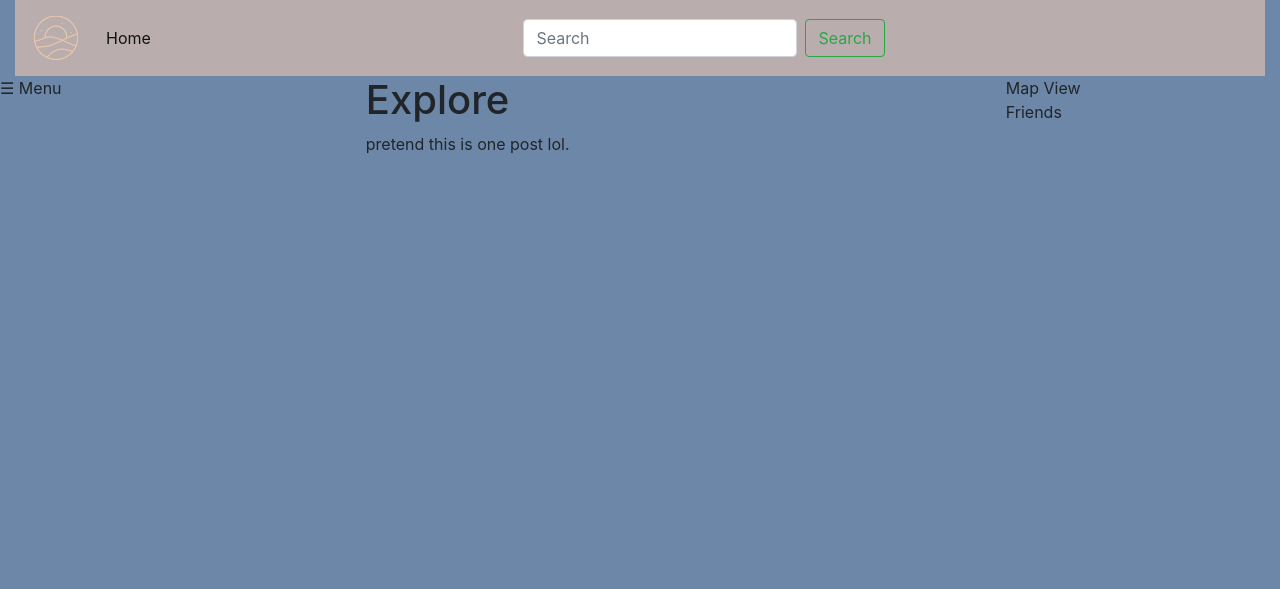
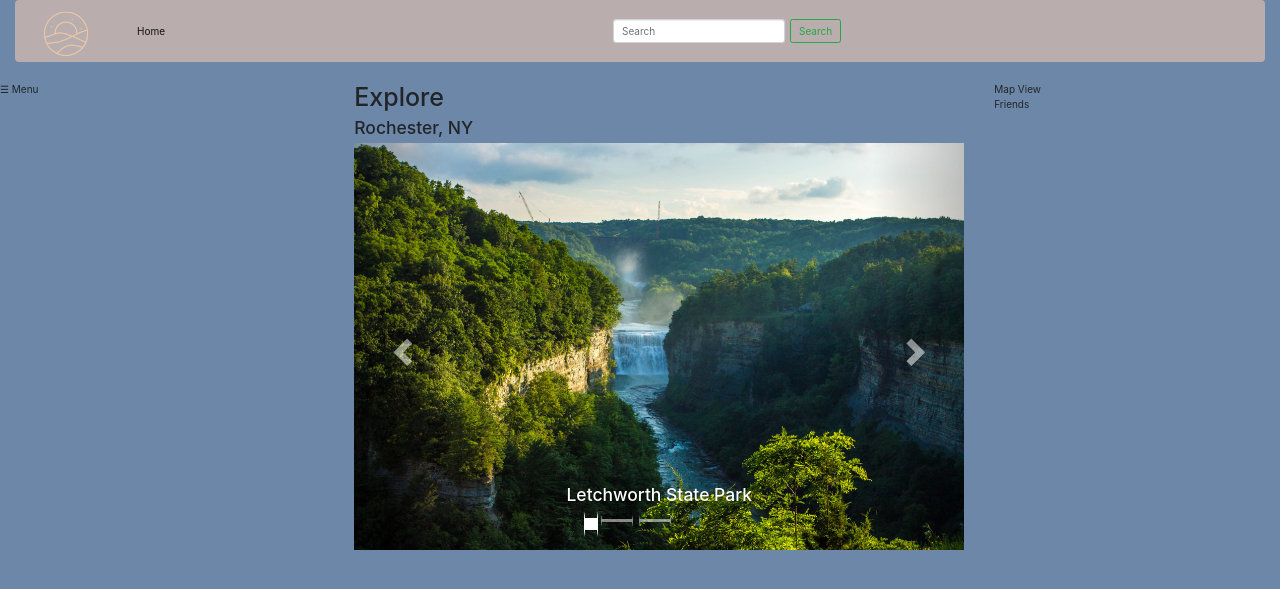
Before and after one commit to Mcheese134/CSC210Project, a Flask app: page / in a window 1280 px wide. Shown: the top 589 px of the page. Run offline with Flask 2, Linux system fonts and the light colour scheme; some libraries are stand-ins or nearby versions.

Commit message:
explore carousel with Roc pictures. Carousel won't move yet...

```diff
--- a/templates/index.html
+++ b/templates/index.html
@@ -6,7 +6,7 @@
 <head>
     <link rel="stylesheet" href="../static/stylesheets/styles.css" media="screen" type="text/css" />
 
-
+    <link rel="stylesheet" href="https://maxcdn.bootstrapcdn.com/bootstrap/3.4.1/css/bootstrap.min.css">
     <link rel="stylesheet" href="https://stackpath.bootstrapcdn.com/bootstrap/4.3.1/css/bootstrap.min.css"
         integrity="sha384-ggOyR0iXCbMQv3Xipma34MD+dH/1fQ784/j6cY/iJTQUOhcWr7x9JvoRxT2MZw1T" crossorigin="anonymous">
 
@@ -18,6 +18,7 @@
     <script src="https://stackpath.bootstrapcdn.com/bootstrap/4.3.1/js/bootstrap.min.js"
         integrity="sha384-JjSmVgyd0p3pXB1rRibZUAYoIIy6OrQ6VrjIEaFf/nJGzIxFDsf4x0xIM+B07jRM"
         crossorigin="anonymous"></script>
+
 
 
 
@@ -64,7 +65,6 @@
         </div> -->
 
         <div class="row">
-
             <span style="font-size: 32;" id="Menu">&#9776; Menu</span>
 
             <div class="col">
@@ -79,8 +79,54 @@
             </div>
             <div class="col-6">
                 <h1>Explore</h1>
-                <p> pretend this is one post lol.</p>
+                <h3>Rochester, NY</h3>
+                <div id="rocCarousel" class="carousel slide" data-ride="carousel">
+                    <!-- Indicators -->
+                    <ol class="carousel-indicators">
+                      <li data-target="#rocCarousel" data-slide-to="0" class="active"></li>
+                      <li data-target="#rocCarousel" data-slide-to="1"></li>
+                      <li data-target="#rocCarousel" data-slide-to="2"></li>
+                    </ol>
+
+                    <!-- Wrapper for slides -->
+                    <div class="carousel-inner">
+                        <div class="item active">
+                            <img src="{{url_for('static', filename='letchworth.jpg')}}" alt="Letchworth State Park">
+                            <div class="carousel-caption">
+                                <h3>Letchworth State Park</h3>
+                              </div>
+                         </div>
+
+                      <div class="item">
+                        <img src="{{url_for('static', filename='turningpoint.jpg')}}" alt="Turning Point Park">
+                        <div class="carousel-caption">
+                            <h3>Turning Point Park</h3>
+                          </div>
+                      </div>
+
+                      <div class="item">
+                        <img src="{{url_for('static', filename='CorbettsGlen.jpg')}}" alt="Corbett's Glen">
+                        <div class="carousel-caption">
+                            <h3>Corbett's Glen</h3>
+                          </div>
+                      </div>
+
+                    </div>
+
+                    <!-- Left and right controls -->
+                    <a class="left carousel-control" href="#rocCarousel" data-slide="prev">
+                      <span class="glyphicon glyphicon-chevron-left"></span>
+                      <span class="sr-only">Previous</span>
+                    </a>
+                    <a class="right carousel-control" href="#rocCarousel" data-slide="next">
+                      <span class="glyphicon glyphicon-chevron-right"></span>
+                      <span class="sr-only">Next</span>
+                    </a>
+                  </div>
             </div>
+
+
+
             <div class="col">
                 <div class="container">
                     <div class="row">
```
Also changed, not shown: static/stylesheets/styles.css (+6 -2 lines), static/CorbettsGlen.jpg (added), static/letchworth.jpg (added), static/turningpoint.jpg (added).
